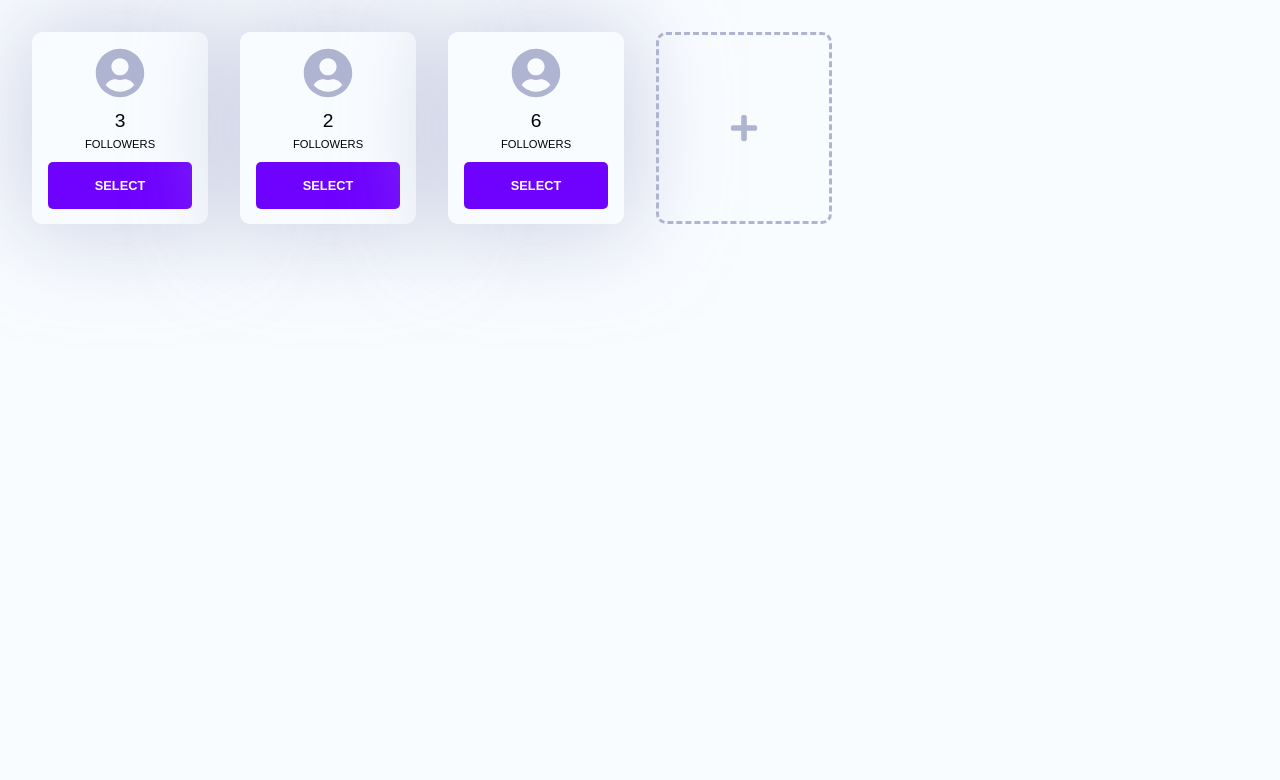
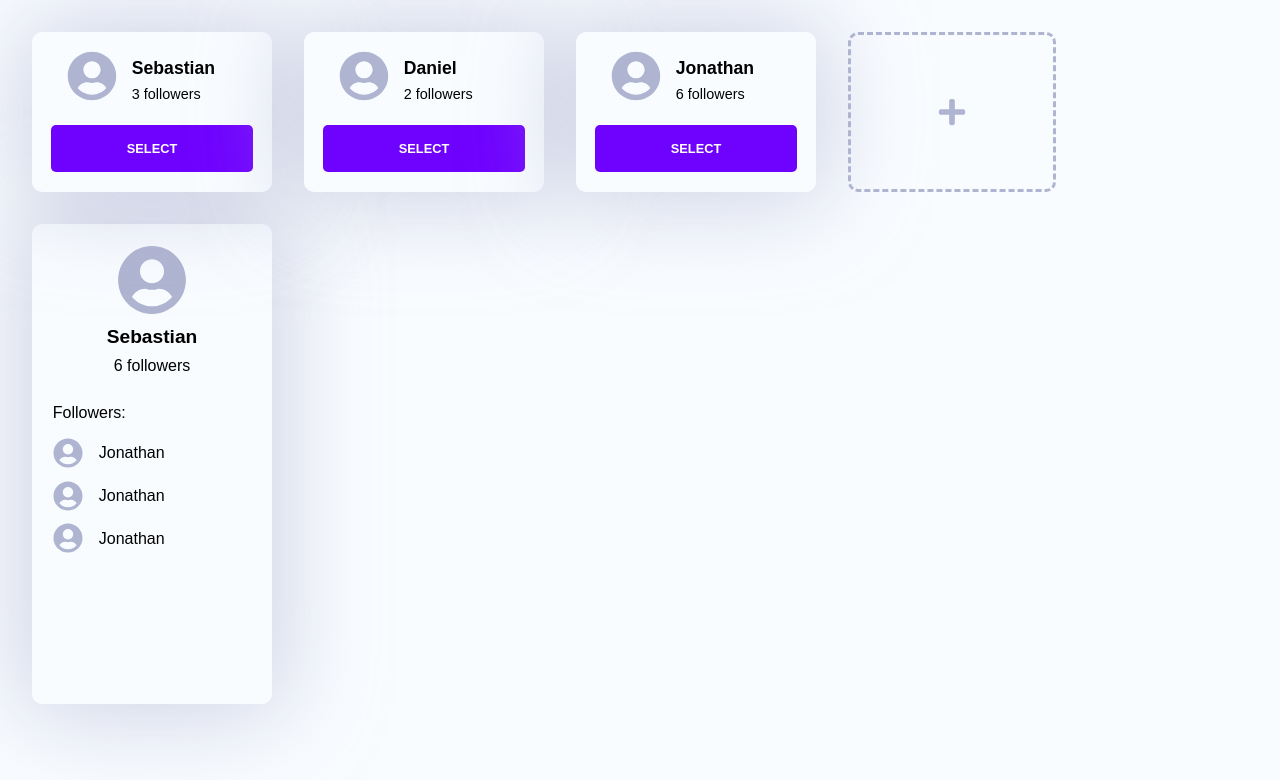
Before and after one commit to sebastiancrossa/feed, a React (Create React App) app: page / in a window 1280 px wide. Shown: the top 780 px of the page. Built offline with nearby package versions, Linux system fonts and the light colour scheme.

Commit message:
Agregar area de perfil

```diff
--- /dev/null
+++ b/src/containers/Feed/ProfileInfo/index.js
@@ -0,0 +1,71 @@
+// Libraries
+import React from "react";
+import { FaUserCircle, FaPlus } from "react-icons/fa";
+
+// Styles
+import { Card } from "./profileInfo.style";
+
+export const ProfileInfo = () => {
+  return (
+    <Card>
+      <div style={{ marginBottom: "1.3rem" }}>
+        <FaUserCircle size={70} style={{ color: "var(--color-gray)" }} />
+        <p style={{ fontSize: "1.2rem", fontWeight: "600" }}>Sebastian</p>
+        <p>6 followers</p>
+      </div>
+
+      <div>
+        <p style={{ textAlign: "left", marginBottom: "0.8rem" }}>Followers:</p>
+
+        <div
+          style={{
+            display: "flex",
+            alignItems: "center",
+            marginBottom: "0.8rem"
+          }}
+        >
+          <FaUserCircle
+            size={30}
+            style={{
+              color: "var(--color-gray)",
+              marginRight: "1rem"
+            }}
+          />
+          <p>Jonathan</p>
+        </div>
+        <div
+          style={{
+            display: "flex",
+            alignItems: "center",
+            marginBottom: "0.8rem"
+          }}
+        >
+          <FaUserCircle
+            size={30}
+            style={{
+              color: "var(--color-gray)",
+              marginRight: "1rem"
+            }}
+          />
+          <p>Jonathan</p>
+        </div>
+        <div
+          style={{
+            display: "flex",
+            alignItems: "center",
+            marginBottom: "0.8rem"
+          }}
+        >
+          <FaUserCircle
+            size={30}
+            style={{
+              color: "var(--color-gray)",
+              marginRight: "1rem"
+            }}
+          />
+          <p>Jonathan</p>
+        </div>
+      </div>
+    </Card>
+  );
+};
--- /dev/null
+++ b/src/containers/Feed/ProfileInfo/profileInfo.style.js
@@ -0,0 +1,19 @@
+import styled from "styled-components";
+
+export const Card = styled.div`
+  background-color: var(--color-white);
+
+  width: 15rem;
+  height: 30rem;
+
+  padding: 1.3rem;
+
+  z-index: 1;
+  text-align: center;
+
+  border-radius: 10px;
+
+  -webkit-box-shadow: 0px 0px 96px 9px rgba(175, 180, 209, 0.59);
+  -moz-box-shadow: 0px 0px 96px 9px rgba(175, 180, 209, 0.59);
+  box-shadow: 0px 0px 96px 9px rgba(175, 180, 209, 0.59);
+`;
--- a/src/containers/Feed/UserCard/index.js
+++ b/src/containers/Feed/UserCard/index.js
@@ -3,9 +3,9 @@ import React from "react";
 import { FaUserCircle, FaPlus } from "react-icons/fa";
 
 // Styles
-import { Card, NewUserCard, SelectButton } from "./userCard.style";
+import { Card, NewUserCard, Grid, SelectButton } from "./userCard.style";
 
-export const UserCard = ({ followers, newUser }) => {
+export const UserCard = ({ name, followers, newUser }) => {
   if (newUser) {
     return (
       <NewUserCard>
@@ -24,14 +24,23 @@ export const UserCard = ({ followers, newUser }) => {
   } else {
     return (
       <Card>
-        <FaUserCircle size={50} style={{ color: "var(--color-gray)" }} />
-        <div style={{ marginBottom: "0.5rem" }}>
-          <p style={{ fontSize: "1.2rem" }}>{followers}</p>
-          <p style={{ textTransform: "uppercase", fontSize: "0.7rem" }}>
-            Followers
-          </p>
-        </div>
+        <Grid>
+          <div>
+            <FaUserCircle size={50} style={{ color: "var(--color-gray)" }} />
+          </div>
 
+          <div style={{ textAlign: "left" }}>
+            <p
+              style={{
+                fontSize: "1.1rem",
+                fontWeight: "600"
+              }}
+            >
+              {name}
+            </p>
+            <p style={{ fontSize: "0.9rem" }}>{followers} followers</p>
+          </div>
+        </Grid>
         <SelectButton>SELECT</SelectButton>
       </Card>
     );
--- a/src/containers/Feed/UserCard/userCard.style.js
+++ b/src/containers/Feed/UserCard/userCard.style.js
@@ -5,23 +5,22 @@ export const Card = styled.div`
   background-color: var(--color-white);
 
   border-radius: 10px;
-  padding: 1rem;
+  padding: 1.2rem;
   margin-right: 2rem;
 
   text-align: center;
 
-  width: 11rem;
-  height: 12rem;
+  width: 15rem;
+  height: 10rem;
 
-  -webkit-box-shadow: 0px 0px 96px 9px rgba(175,180,209,0.59);
--moz-box-shadow: 0px 0px 96px 9px rgba(175,180,209,0.59);
-box-shadow: 0px 0px 96px 9px rgba(175,180,209,0.59);
-Copy Text
+  -webkit-box-shadow: 0px 0px 96px 9px rgba(175, 180, 209, 0.59);
+  -moz-box-shadow: 0px 0px 96px 9px rgba(175, 180, 209, 0.59);
+  box-shadow: 0px 0px 96px 9px rgba(175, 180, 209, 0.59);
 `;
 
 export const NewUserCard = styled.div`
-  width: 11rem;
-  height: 12rem;
+  width: 13rem;
+  height: 10rem;
 
   position: relative;
 
@@ -32,6 +31,15 @@ export const NewUserCard = styled.div`
 
   border: 3.5px dashed var(--color-gray);
   border-radius: 10px;
+`;
+
+export const Grid = styled.div`
+  display: grid;
+  grid-template-columns: 40% 60%;
+
+  margin-bottom: 1rem;
+
+  align-items: center;
 `;
 
 export const SelectButton = styled.button`
--- a/src/containers/Feed/UserList/index.js
+++ b/src/containers/Feed/UserList/index.js
@@ -8,9 +8,9 @@ import { List } from "./userList.style";
 export const UserList = () => {
   return (
     <List>
-      <UserCard followers={3} />
-      <UserCard followers={2} />
-      <UserCard followers={6} />
+      <UserCard name="Sebastian" followers={3} />
+      <UserCard name="Daniel" followers={2} />
+      <UserCard name="Jonathan" followers={6} />
       <UserCard newUser />
     </List>
   );
--- a/src/containers/Feed/UserList/userList.style.js
+++ b/src/containers/Feed/UserList/userList.style.js
@@ -2,4 +2,7 @@ import styled from "styled-components";
 
 export const List = styled.div`
   display: flex;
+
+  margin-bottom: 2rem;
+  z-index: 0;
 `;
--- a/src/pages/Feed.js
+++ b/src/pages/Feed.js
@@ -3,11 +3,13 @@ import React from "react";
 
 // Styles
 import { UserList } from "../containers/Feed/UserList";
+import { ProfileInfo } from "../containers/Feed/ProfileInfo";
 
 const Feed = () => {
   return (
     <div>
       <UserList />
+      <ProfileInfo />
     </div>
   );
 };
```
